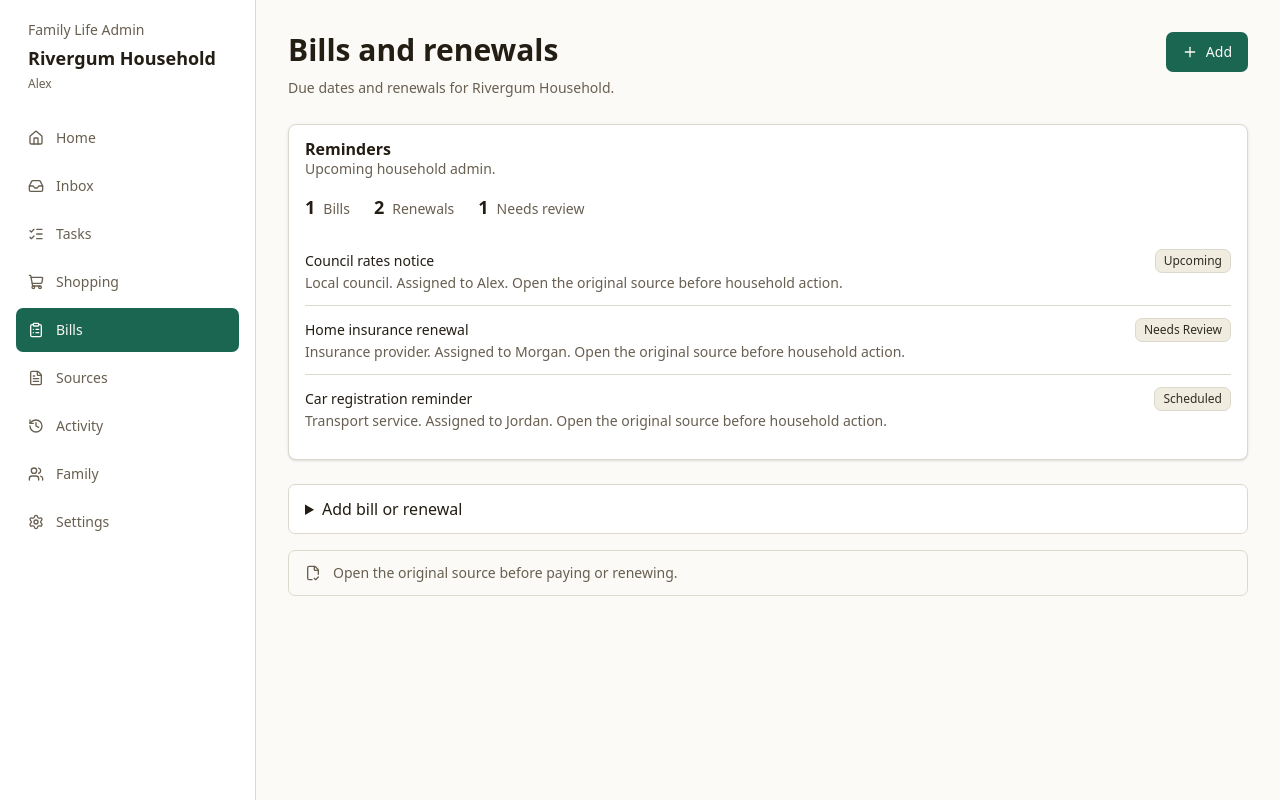
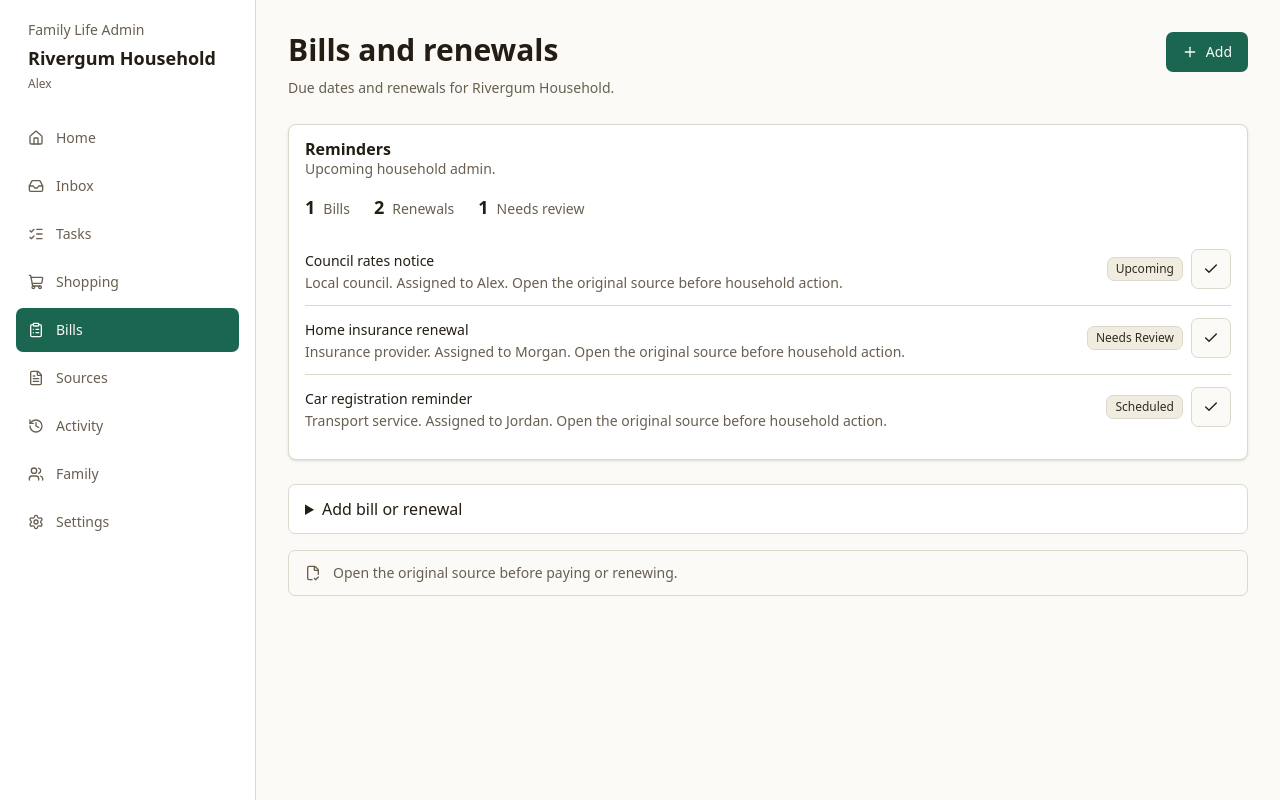
Before and after one commit to LatinMaestro/Life-Admin, a Next.js app: page /bills in a window 1280 px wide. Built offline with nearby package versions, Linux system fonts and the light colour scheme.

Commit message:
Add source and completion controls [skip ci]

```diff
--- a/src/app/(workspace)/bills/page.tsx
+++ b/src/app/(workspace)/bills/page.tsx
@@ -1,8 +1,10 @@
-import { FileCheck2, Plus } from "lucide-react";
+import Link from "next/link";
+import { Check, ExternalLink, FileCheck2, Plus, Undo2 } from "lucide-react";
+import { toggleBillOrRenewalCompletedAction } from "@/app/(workspace)/bills/actions";
 import { BillCapture } from "@/components/bill-capture";
 import { PageHeader } from "@/components/page-header";
 import { ReadModelSummary } from "@/components/read-model-summary";
-import { buttonVariants } from "@/components/ui/button";
+import { Button, buttonVariants } from "@/components/ui/button";
 import { getBillsAndRenewalsReadModel } from "@/lib/server/module-read-models";
 
 export default async function BillsPage() {
@@ -27,6 +29,38 @@ export default async function BillsPage() {
         counts={bills.counts}
         rows={bills.rows}
         emptyLabel="No bills or renewals need attention."
+        renderAction={(row) => {
+          const completed = row.status === "Done";
+          return (
+            <>
+              {row.href.startsWith("https://") ? (
+                <Link
+                  href={row.href}
+                  target="_blank"
+                  rel="noreferrer"
+                  className={buttonVariants({ variant: "outline" })}
+                  title="Open original source"
+                  aria-label="Open original source"
+                >
+                  <ExternalLink className="h-4 w-4" />
+                </Link>
+              ) : null}
+              <form action={toggleBillOrRenewalCompletedAction}>
+                <input type="hidden" name="itemId" value={row.id} />
+                <input type="hidden" name="completed" value={String(!completed)} />
+                <Button
+                  type="submit"
+                  variant="outline"
+                  className="h-10 w-10 p-0"
+                  title={completed ? "Reopen" : "Mark done"}
+                  aria-label={completed ? "Reopen" : "Mark done"}
+                >
+                  {completed ? <Undo2 className="h-4 w-4" /> : <Check className="h-4 w-4" />}
+                </Button>
+              </form>
+            </>
+          );
+        }}
       />
 
       <BillCapture sources={bills.sources} />
```
